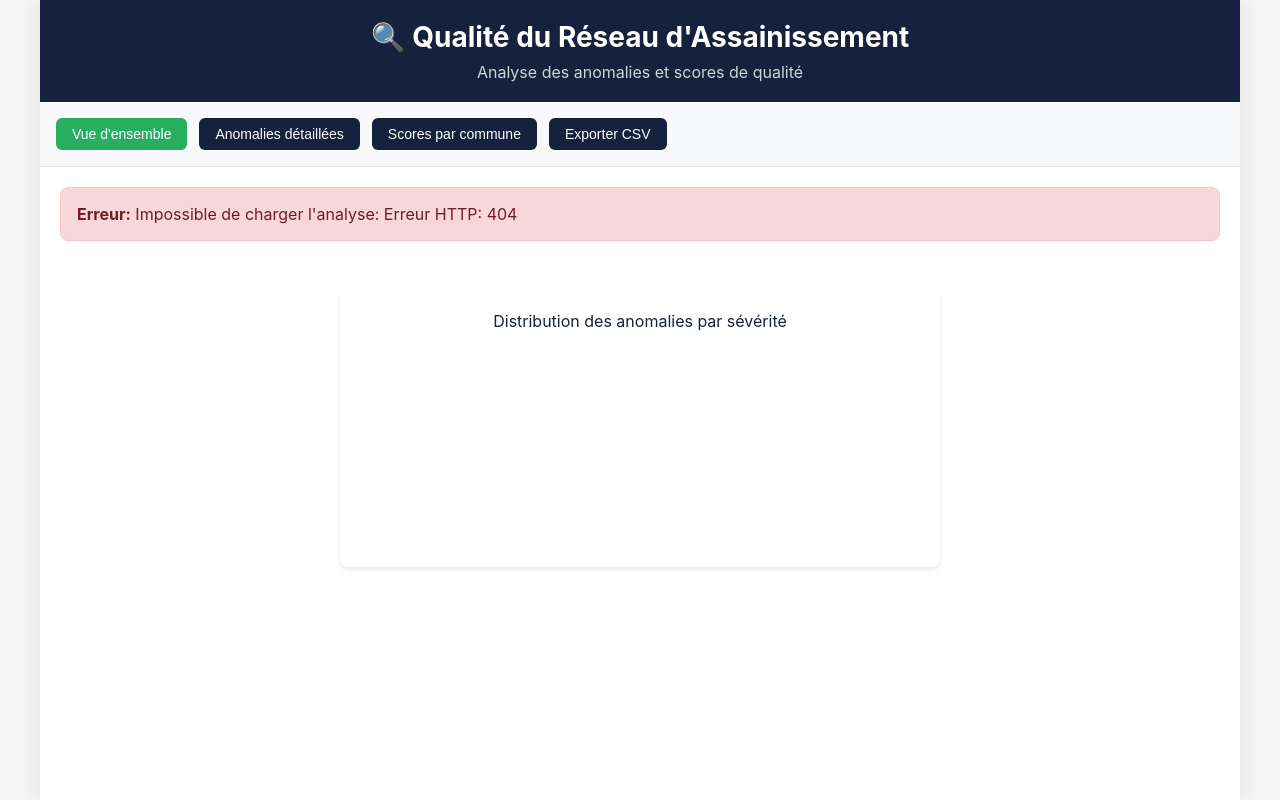
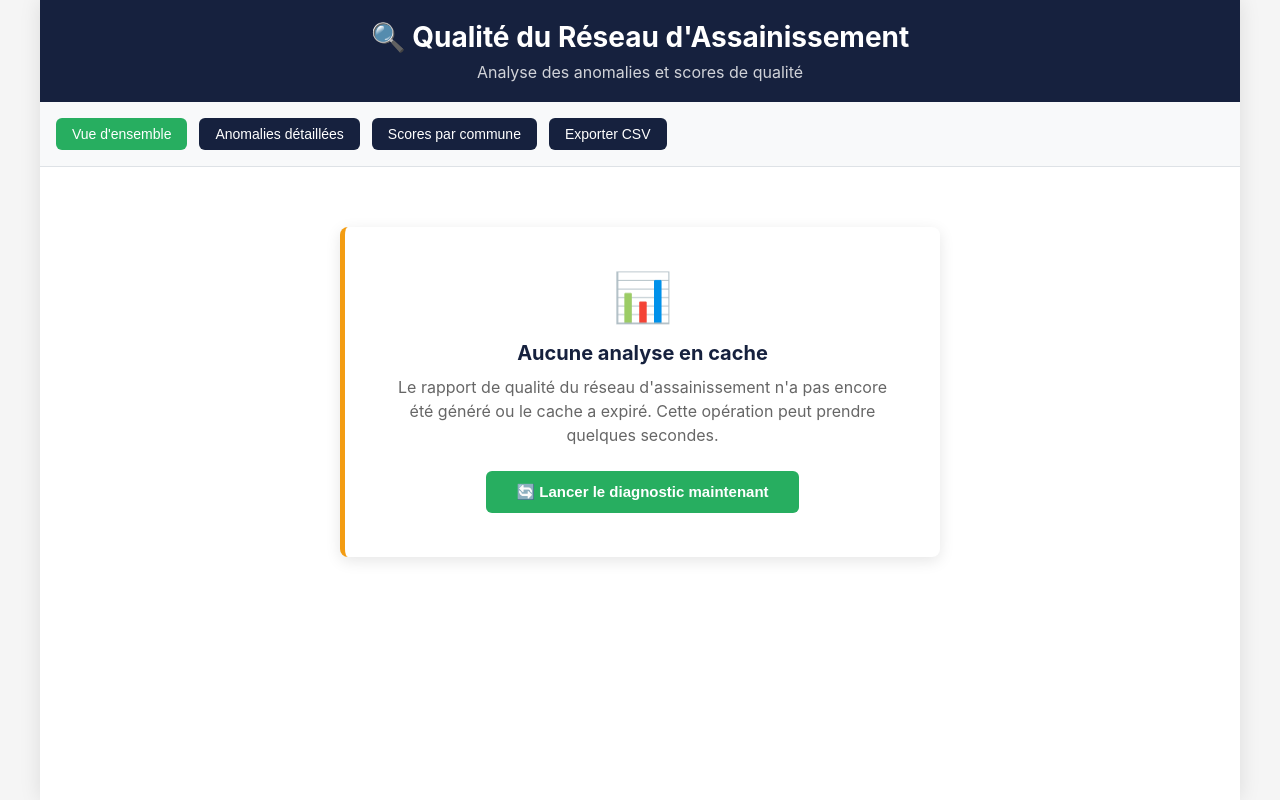
Before and after one commit to Kellouche/Pilotage-reseau-Assainissement, a Flask app: template templates/qualite.html in a window 1280 px wide. Run offline with Flask 3, Linux system fonts and the light colour scheme; the template is opened without the code that fills it, so the values that code supplies are empty; a map, chart or similar area stays blank.

Commit message:
Configure relative API_BASE_URL and neutralize automatic quality analysis on fallback/error inside templates/qualite.html

```diff
--- a/templates/qualite.html
+++ b/templates/qualite.html
@@ -433,7 +433,7 @@
 
     <script>
         // Configuration
-        const API_BASE_URL = 'http://127.0.0.1:5001';
+        const API_BASE_URL = '';
         let currentData = null;
         let severiteChart = null;
         let communesChart = null;
@@ -462,12 +462,16 @@
                         document.getElementById('cache-empty-banner').style.display = 'block';
                     }
                 } else {
-                    // Fallback
-                    await chargerAnalyse(false);
+                    // Si le cache est inaccessible ou non généré, ne pas lancer d'analyse par défaut
+                    showLoading(false);
+                    document.querySelectorAll('.section').forEach(s => s.style.display = 'none');
+                    document.getElementById('cache-empty-banner').style.display = 'block';
                 }
             } catch (e) {
                 console.error('Erreur vérification cache:', e);
-                await chargerAnalyse(false);
+                showLoading(false);
+                document.querySelectorAll('.section').forEach(s => s.style.display = 'none');
+                document.getElementById('cache-empty-banner').style.display = 'block';
             }
         }
 
```
